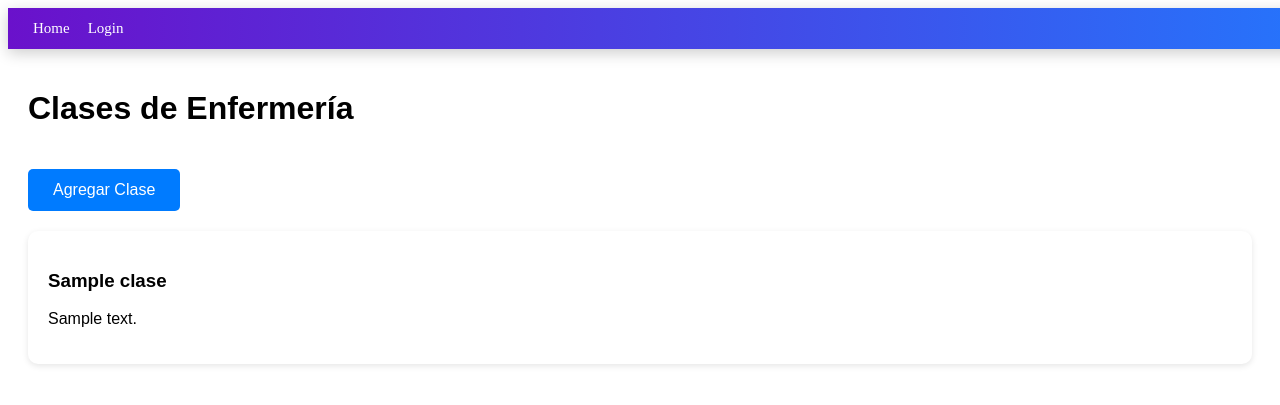
After one commit to TotiManuel/JMM, a Flask app: template templates/clases.html in a window 1280 px wide; the page is wider, and only the part inside the window is pictured. The commit adds this page. Shown: the top 405 px of that part. Run offline with Flask 3, Linux system fonts and the light colour scheme; the template is opened without the code that fills it: most values are stand-ins (such as "Sample title", 1, 10 or a date in 2020).

Commit message:
Update enfermeria

```diff
--- a/app.py
+++ b/app.py
@@ -37,10 +37,80 @@ def dashboard():
 def home():
     return render_template('home.html', title="Home")
 
-@app.route('/tutoriales')
+#region Enfermeria
+@app.route('/clases')
 @login_required
-def tutoriales():
-    return render_template('tutoriales.html', title="Tutoriales")
+def clases():
+
+    clases = Clase.query.order_by(Clase.fecha.desc()).all()
+
+    return render_template(
+        'clases.html',
+        clases=clases
+    )
+@app.route('/clases/nueva', methods=['GET','POST'])
+@login_required
+def nueva_clase():
+
+    if request.method == 'POST':
+
+        titulo = request.form['titulo']
+        descripcion = request.form['descripcion']
+
+        clase = Clase(
+            titulo=titulo,
+            descripcion=descripcion
+        )
+
+        db.session.add(clase)
+        db.session.commit()
+
+        return redirect(url_for('editar_clase', id=clase.id))
+
+    return render_template('nueva_clase.html')
+@app.route('/clases/<int:id>/editar', methods=['GET','POST'])
+@login_required
+def editar_clase(id):
+
+    clase = Clase.query.get_or_404(id)
+
+    if request.method == 'POST':
+
+        clase.titulo = request.form['titulo']
+        clase.descripcion = request.form['descripcion']
+
+        db.session.commit()
+
+    return render_template(
+        'editar_clase.html',
+        clase=clase
+    )
+@app.route('/clases/<int:id>')
+@login_required
+def ver_clase(id):
+
+    clase = Clase.query.get_or_404(id)
+
+    bloques = BloqueClase.query.filter_by(
+        clase_id=id
+    ).order_by(BloqueClase.orden).all()
+
+    return render_template(
+        'ver_clase.html',
+        clase=clase,
+        bloques=bloques
+    )
+@app.route('/clases/<int:id>/eliminar')
+@login_required
+def eliminar_clase(id):
+
+    clase = Clase.query.get_or_404(id)
+
+    db.session.delete(clase)
+    db.session.commit()
+
+    return redirect(url_for('clases'))
+#endregion
 
 @app.route('/organizacion')
 @login_required
--- /dev/null
+++ b/templates/clases.html
@@ -0,0 +1,45 @@
+{% extends 'base.html' %}
+
+{% block content %}
+<style>
+.grid-clases{
+display:grid;
+grid-template-columns:repeat(auto-fit,minmax(250px,1fr));
+gap:20px;
+margin-top:20px;
+}
+
+.card-clase{
+background:white;
+padding:20px;
+border-radius:10px;
+cursor:pointer;
+box-shadow:0 2px 6px rgba(0,0,0,0.1);
+transition:0.2s;
+}
+
+.card-clase:hover{
+transform:scale(1.03);
+}
+</style>
+<h1>Clases de Enfermería</h1>
+
+<a href="{{ url_for('nueva_clase') }}" class="btn">Agregar Clase</a>
+
+<div class="grid-clases">
+
+{% for clase in clases %}
+
+<div class="card-clase" onclick="window.open('{{ url_for('ver_clase', id=clase.id) }}','_blank')">
+
+<h3>{{ clase.titulo }}</h3>
+
+<p>{{ clase.descripcion }}</p>
+
+</div>
+
+{% endfor %}
+
+</div>
+
+{% endblock %}
--- a/templates/navbar.html
+++ b/templates/navbar.html
@@ -62,7 +62,7 @@ nav a:hover::after {
     <div class="nav-links">
         <a href="/">Home</a>
     {% if session.get('user') %}
-    <a href="/tutoriales">Tutoriales</a>
+    <a href="/clases">Enfermeria</a>
     <a href="/organizacion">Organización</a>
     <a href="/recordatorios">Recordatorios</a>
     <a href="/dashboard">Dashboard</a>
```
Also changed, not shown: models/models.py (added, +21 -0 lines), templates/tutoriales.html (deleted, +0 -104 lines), templates/ver_clase.html (added, +43 -0 lines).
